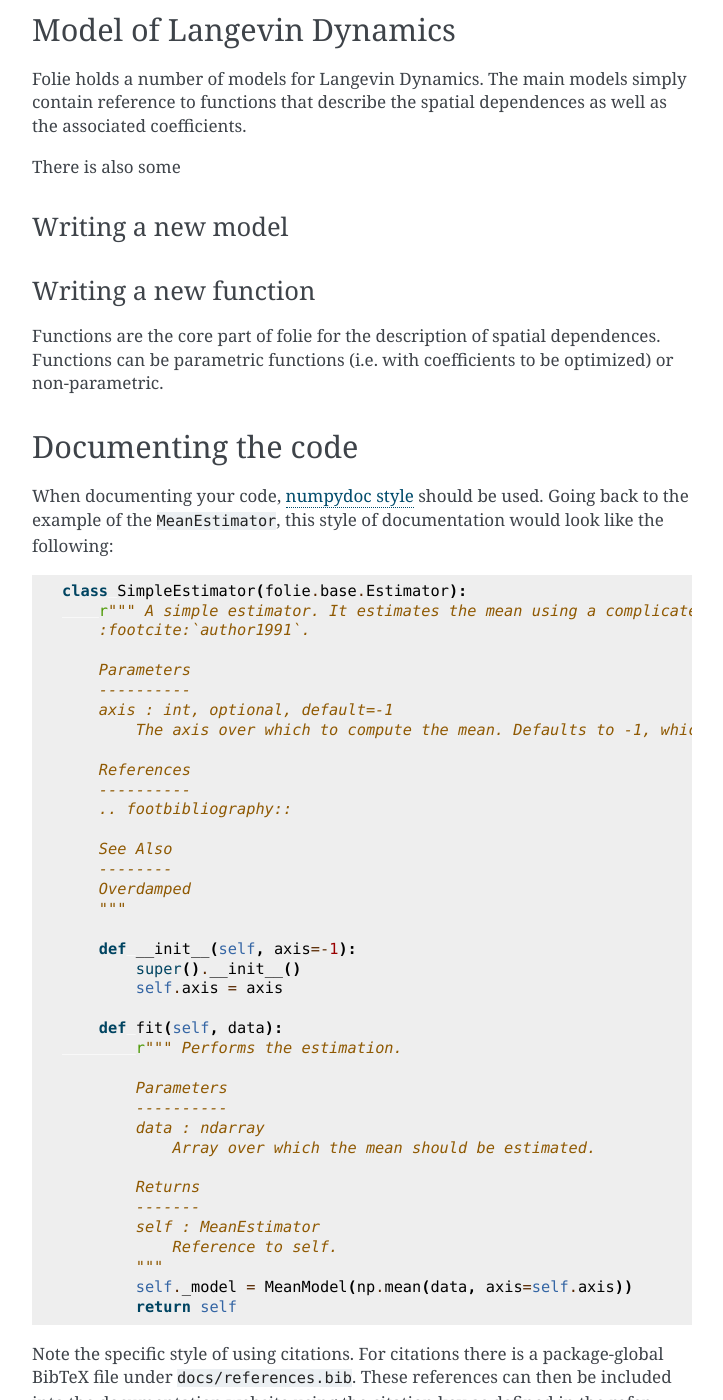
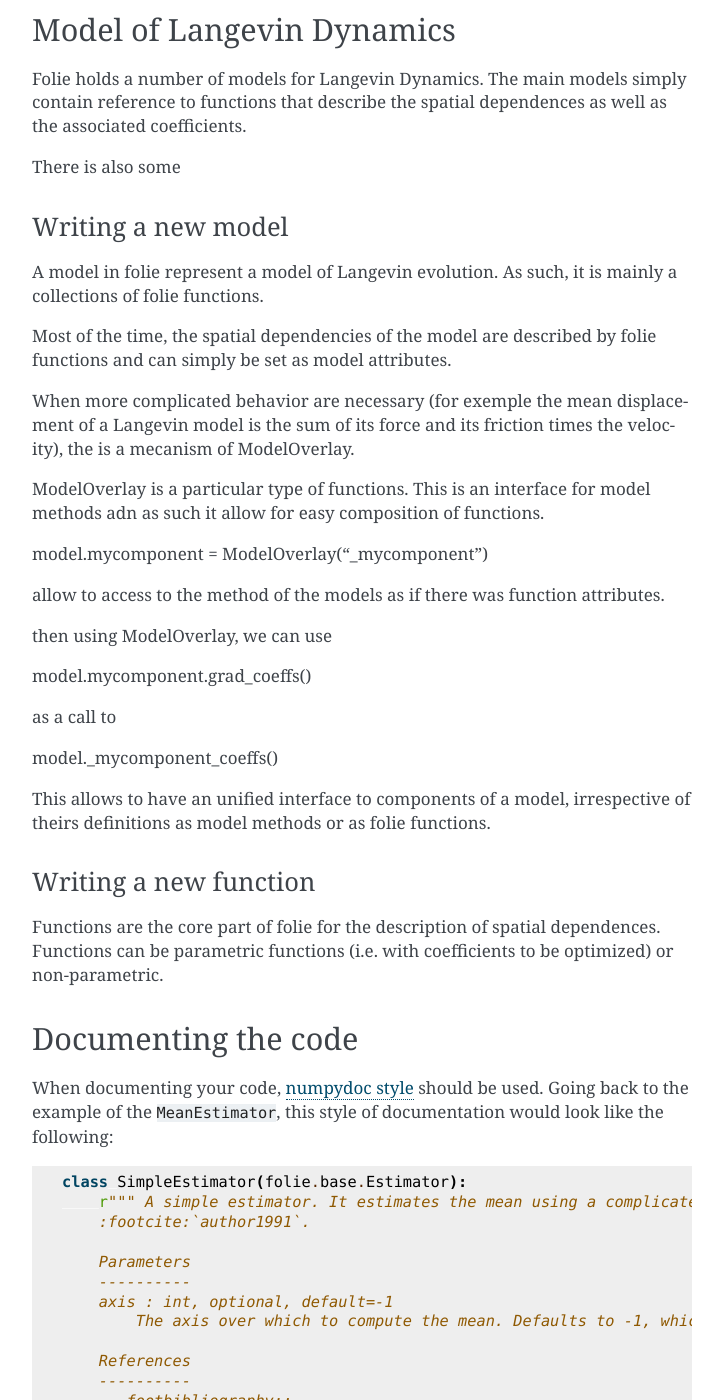
Before and after one commit to langevinmodel/folie, a Sphinx documentation site: the page built from docs/for_developper.rst, in a window 1280 px wide and 1400 px high, scrolled down 809 px. Shown: the whole window, without its empty margins (388-1111 px from the left). Built offline with Sphinx 7.4.7, drawn with Linux system fonts in a browser that asks for light colours; pages that are not in the unit, such as notebooks, are missing from menus.

Commit message:
wip for developper docs

```diff
--- a/docs/for_developper.rst
+++ b/docs/for_developper.rst
@@ -45,8 +45,27 @@ There is also some
 Writing a new model
 -----------------------------------
 
+A model in folie represent a model of Langevin evolution. As such, it is mainly a collections of folie functions.
 
+Most of the time, the  spatial dependencies of the model are described by folie functions and can simply be set as model attributes.
 
+When more complicated behavior are necessary (for exemple the mean displacement of a Langevin model is the sum of its force and its friction times the velocity), the is a mecanism of ModelOverlay.
+
+ModelOverlay is a particular type of functions. This is an interface for model methods adn as such it allow for easy composition of functions.
+
+model.mycomponent = ModelOverlay("_mycomponent")
+
+allow to access to the method of the models as if there was function attributes.
+
+then using ModelOverlay, we can use
+
+model.mycomponent.grad_coeffs()
+
+as a call to
+
+model._mycomponent_coeffs()
+
+This allows to have an unified interface to components of a model, irrespective of theirs definitions as model methods or as folie functions.
 
 Writing a new function
 ---------------------------------
```
